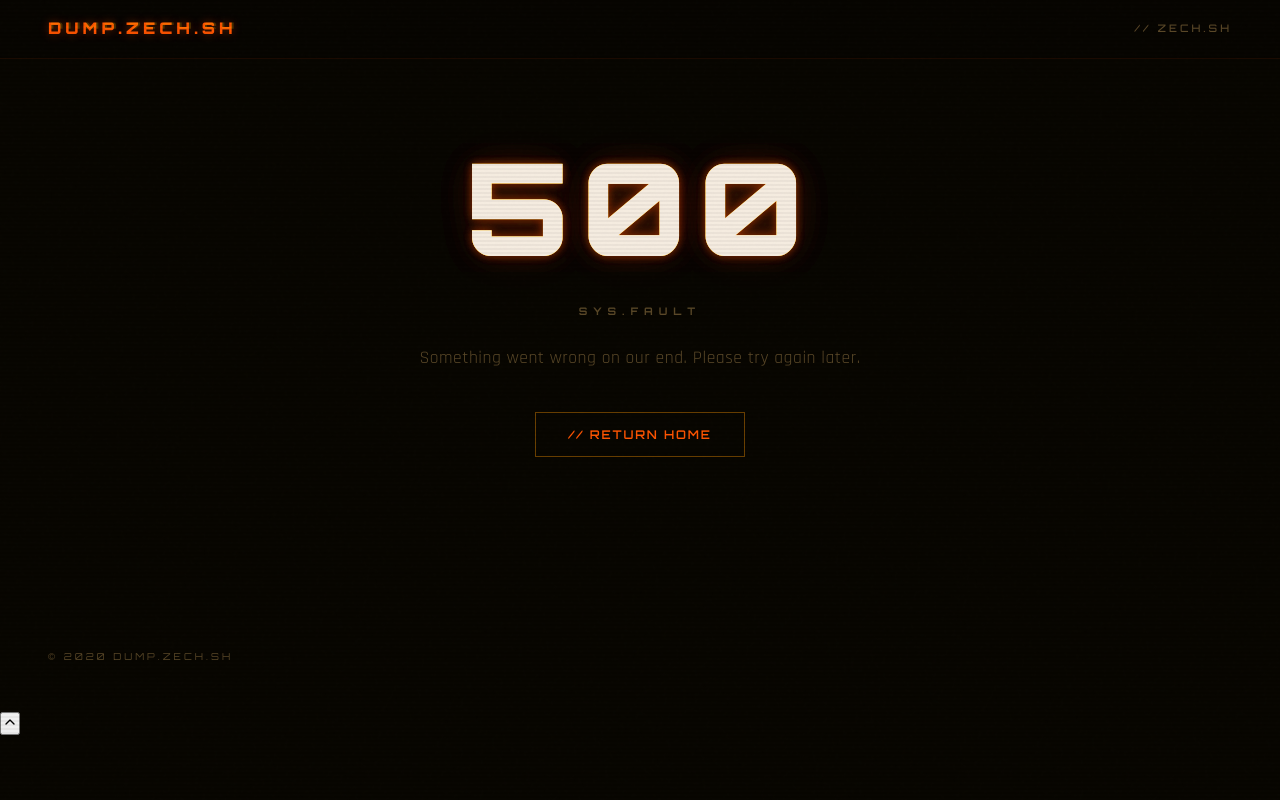
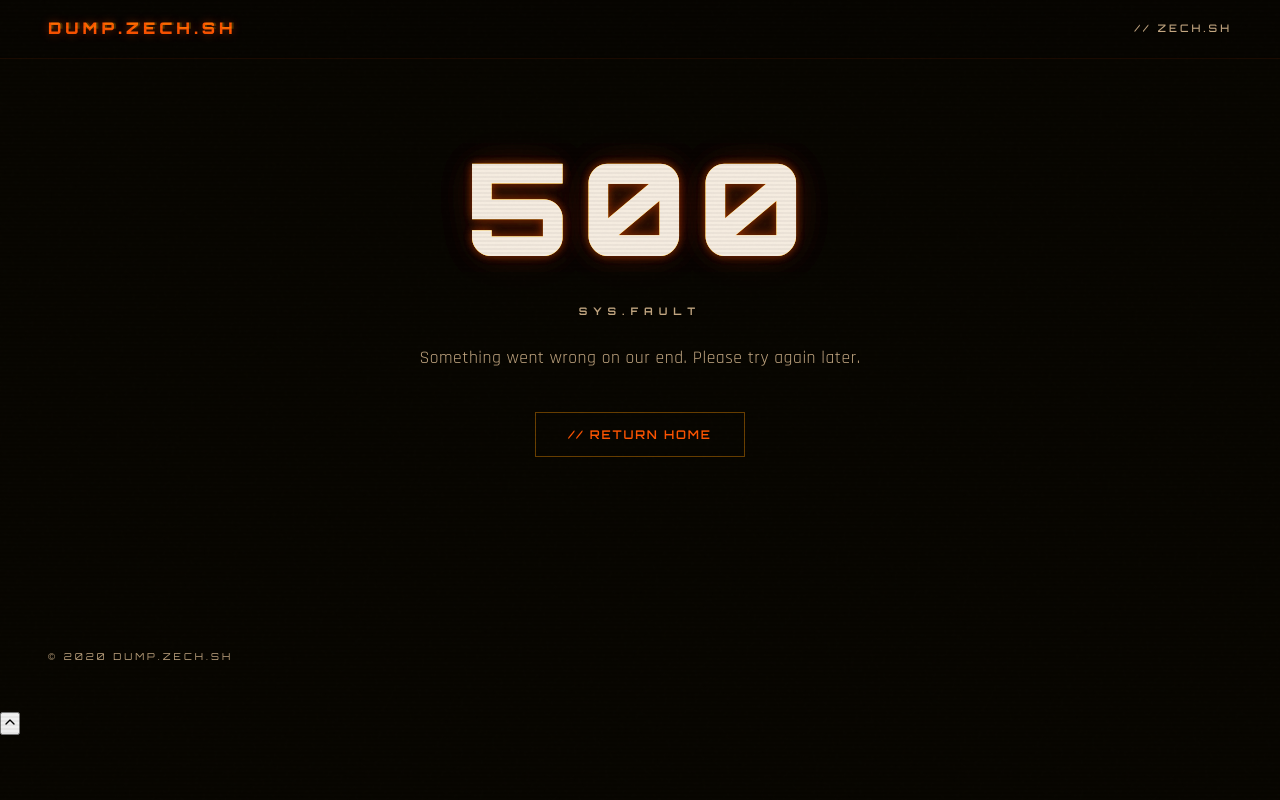
Before and after one commit to ZechCodes/zech.sh, a Python web app: template zech.sh/themes/dump/templates/error-500.html in a window 1280 px wide. Run offline with Jinja, Linux system fonts and the light colour scheme; the template is opened without the code that fills it: most values are stand-ins (such as "Sample title", 1, 10 or a date in 2020).

Commit message:
Brighten --zech-text-dim for readability on dark backgrounds
#5a4828 was too dark to read against the near-black background.
Changed to #c4a882 which maintains the warm dimmed aesthetic while
being clearly legible. Affects both fusion and scan themes.

Co-Authored-By: Claude Opus 4.6 <noreply@anthropic.com>

```diff
--- a/zech.sh/themes/fusion/static/css/fusion.css
+++ b/zech.sh/themes/fusion/static/css/fusion.css
@@ -22,7 +22,7 @@
   --zech-accent: #ffe080;
   --zech-dim: #6b4000;
   --zech-text: #f5ece0;
-  --zech-text-dim: #5a4828;
+  --zech-text-dim: #c4a882;
   --zech-glow: 0 0 30px rgba(255,85,0,0.3);
   --zech-glow-lg: 0 0 60px rgba(255,85,0,0.15);
   --zech-glow-sec: 0 0 30px rgba(255,200,0,0.3);
```
